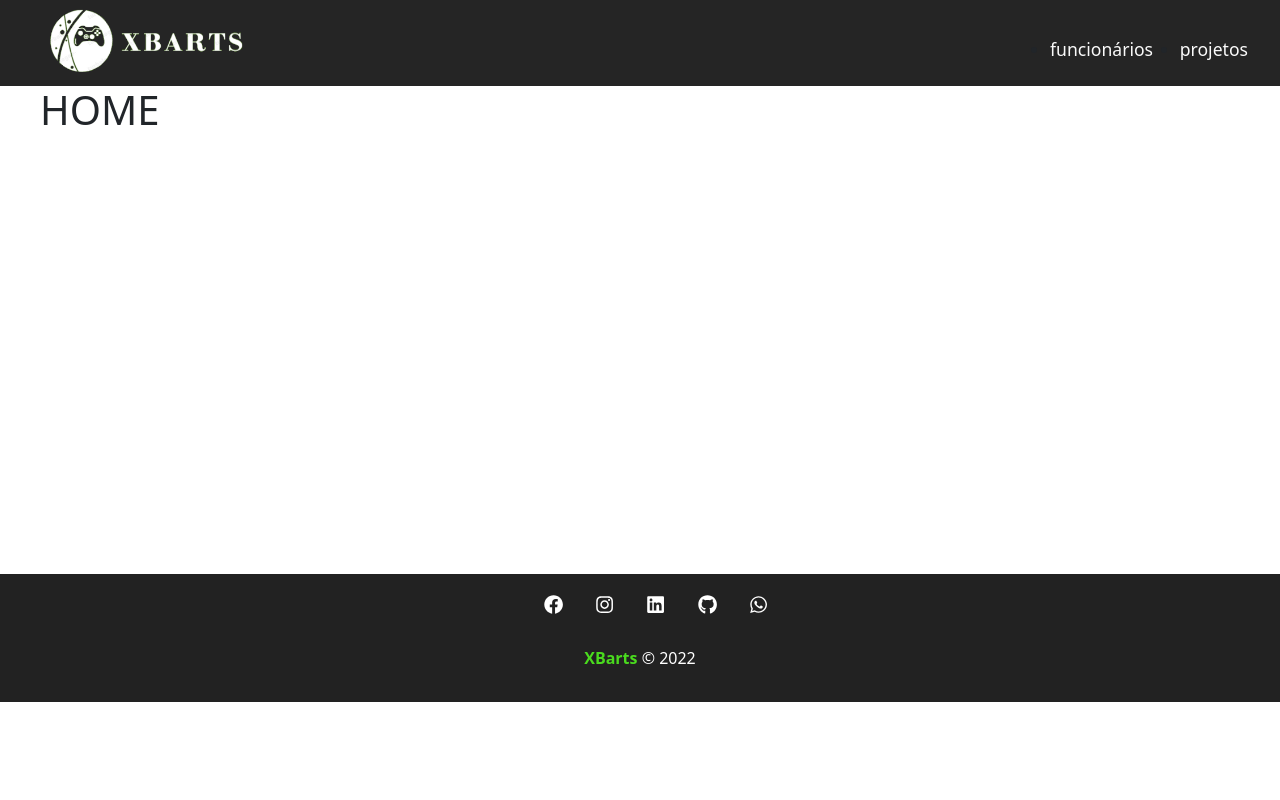
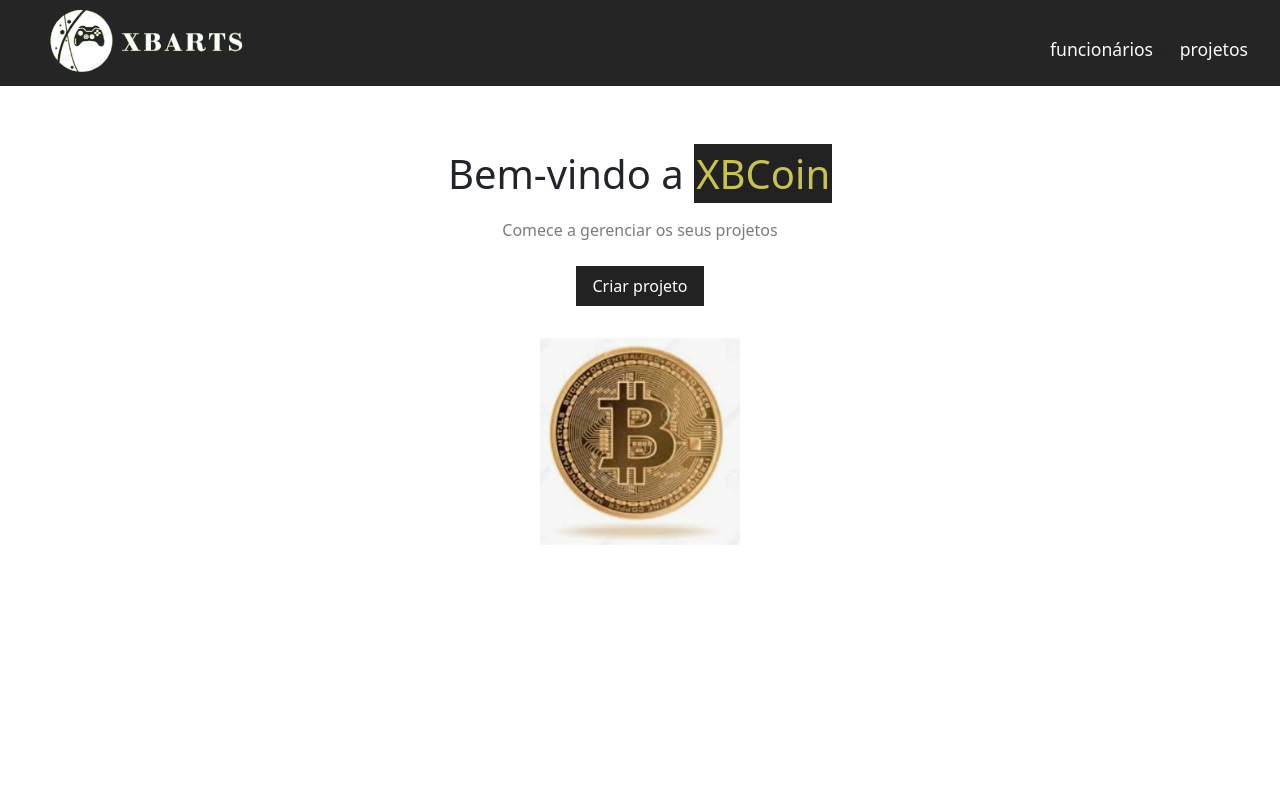
Before and after one commit to leopassosleite/project-springboot-react-crud, a React (Create React App) app in the folder frontend/: page / in a window 1280 px wide. Shown: the top 800 px of the page. Built offline with nearby package versions, Linux system fonts and the light colour scheme.

Commit message:
Creating Home

```diff
--- /dev/null
+++ b/frontend/src/components/layout/LinkButton.js
@@ -0,0 +1,12 @@
+import { Link } from 'react-router-dom'
+import styles from './LinkButton.module.css'
+
+function LinkButton({to, text}) {
+    return (
+        <Link className={styles.btn} to={to}>
+            {text}
+        </Link>
+    )
+}
+
+export default LinkButton
--- /dev/null
+++ b/frontend/src/components/layout/LinkButton.module.css
@@ -0,0 +1,11 @@
+.btn {
+    background-color: #222;
+    color: #fff;
+    padding: 0.5em 1em;
+    text-decoration: none;
+    transition: 0.5s;
+}
+
+.btn:hover {
+    color: rgb(201, 193, 81);
+}
--- a/frontend/src/components/layout/NavBar.js
+++ b/frontend/src/components/layout/NavBar.js
@@ -15,7 +15,7 @@
                             <Link to="/funcionarios">funcionários</Link>
                         </li>
                         <li class={styles.item}>
-                            <Link to="/novo-projeto">projetos</Link>
+                            <Link to="/projetos">projetos</Link>
                         </li>
                     </ul>
                 </Container>
--- a/frontend/src/pages/Home.js
+++ b/frontend/src/pages/Home.js
@@ -1,9 +1,15 @@
+import styles from './Home.module.css'
+import savings from '../assets/img/moeda.png'
+import LinkButton from '../components/layout/LinkButton'
 
 function Home() {
     return (
-        <div>
-            <h1>HOME</h1>
-        </div>
+        <section className={styles.home_container}>
+            <h1>Bem-vindo a <span>XBCoin</span></h1>
+            <p>Comece a gerenciar os seus projetos</p>
+            <LinkButton to="/novo-projeto" text="Criar projeto" />
+            <img src={savings} alt="XBCoin" />
+        </section>
     )
 }
 export default Home
--- /dev/null
+++ b/frontend/src/pages/Home.module.css
@@ -0,0 +1,28 @@
+.home_container {
+    width: 100%;
+    display: flex;
+    flex-direction: column;
+    align-items: center;
+    justify-content: center;
+    padding: 4em;
+}
+
+.home_container h1 {
+    font-size: 2.5em;
+    margin-bottom: .5em;
+}
+
+.home_container h1 span{
+    color: rgb(201, 193, 81);
+    padding: 0.05em;
+    background-color: #222;
+}
+
+.home_container p {
+    margin-bottom: 1.5em;
+    color: #7b7b7b;
+}
+
+.home_container img{
+    margin: 2em 0;
+}
```
Also changed, not shown: frontend/src/assets/img/moeda.png (added), frontend/src/logo.svg (deleted).
